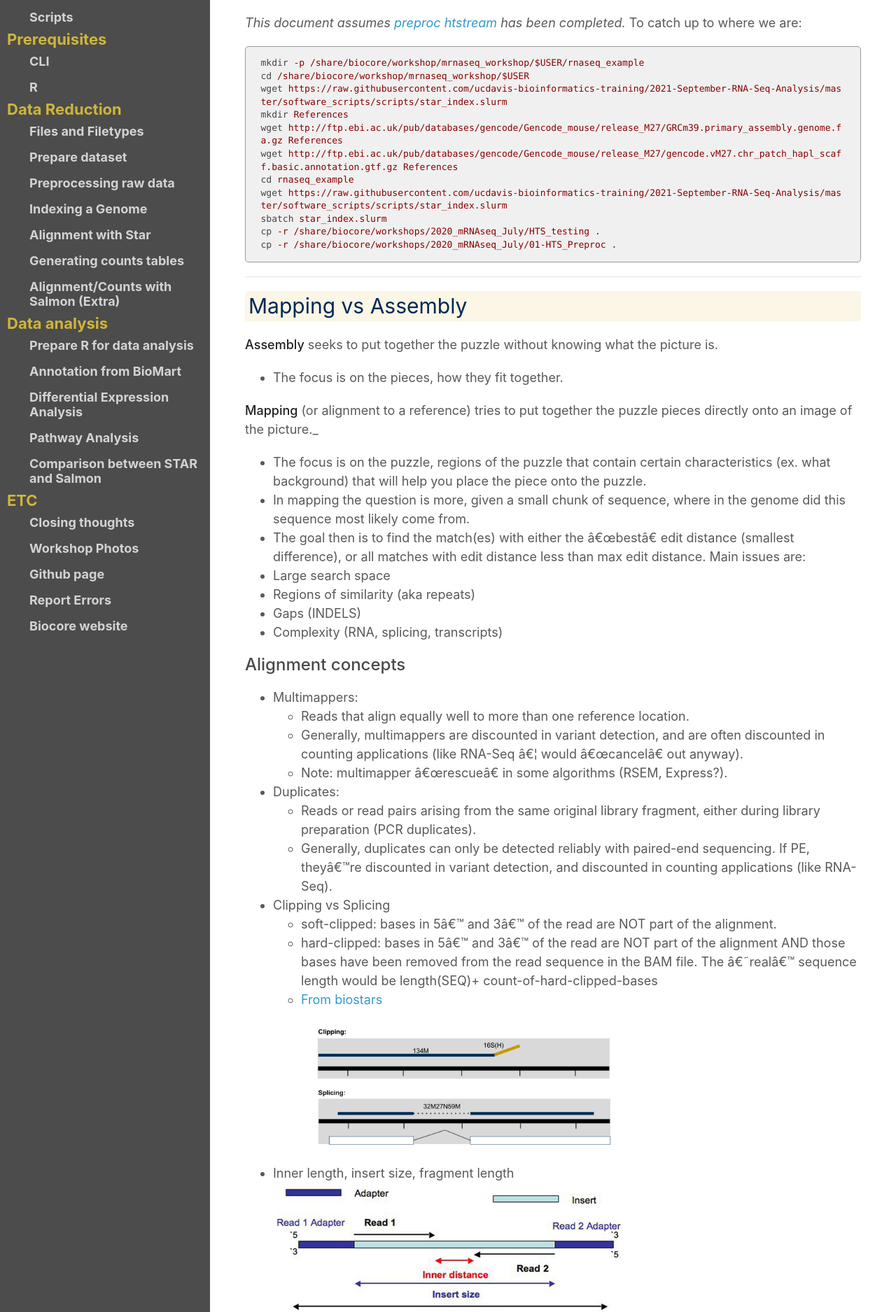
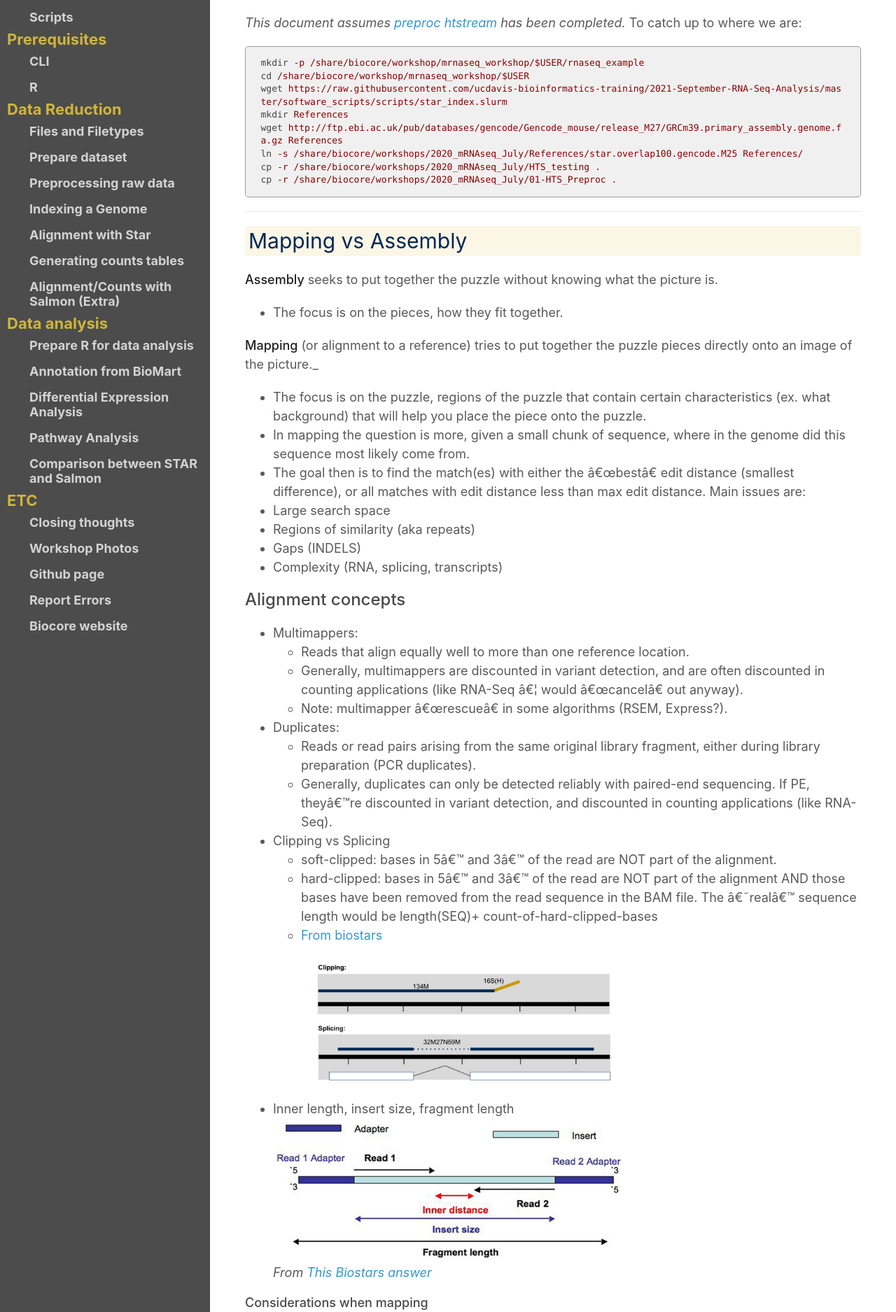
Before and after one commit to ucdavis-bioinformatics-training/2021-September-RNA-Seq-Analysis, a Jekyll site: the page built from data_reduction/02-alignment_mm.md, in a window 1280 px wide. Shown: the part 541-2416 px from the top of the page at 70% size. Built offline with Jekyll 4.4.1, drawn with Linux system fonts in a browser that asks for light colours; our own code applies the rules of GitHub Pages for plain Markdown files.

Commit message:
continuing to try to catch up

````diff
--- a/data_reduction/02-alignment_mm.md
+++ b/data_reduction/02-alignment_mm.md
@@ -20,10 +20,7 @@
 wget https://raw.githubusercontent.com/ucdavis-bioinformatics-training/2021-September-RNA-Seq-Analysis/master/software_scripts/scripts/star_index.slurm
 mkdir References
 wget http://ftp.ebi.ac.uk/pub/databases/gencode/Gencode_mouse/release_M27/GRCm39.primary_assembly.genome.fa.gz References
-wget http://ftp.ebi.ac.uk/pub/databases/gencode/Gencode_mouse/release_M27/gencode.vM27.chr_patch_hapl_scaff.basic.annotation.gtf.gz References
-cd rnaseq_example
-wget https://raw.githubusercontent.com/ucdavis-bioinformatics-training/2021-September-RNA-Seq-Analysis/master/software_scripts/scripts/star_index.slurm
-sbatch star_index.slurm
+ln -s /share/biocore/workshops/2020_mRNAseq_July/References/star.overlap100.gencode.M25 References/
 cp -r /share/biocore/workshops/2020_mRNAseq_July/HTS_testing .
 cp -r /share/biocore/workshops/2020_mRNAseq_July/01-HTS_Preproc .
 ```
````
